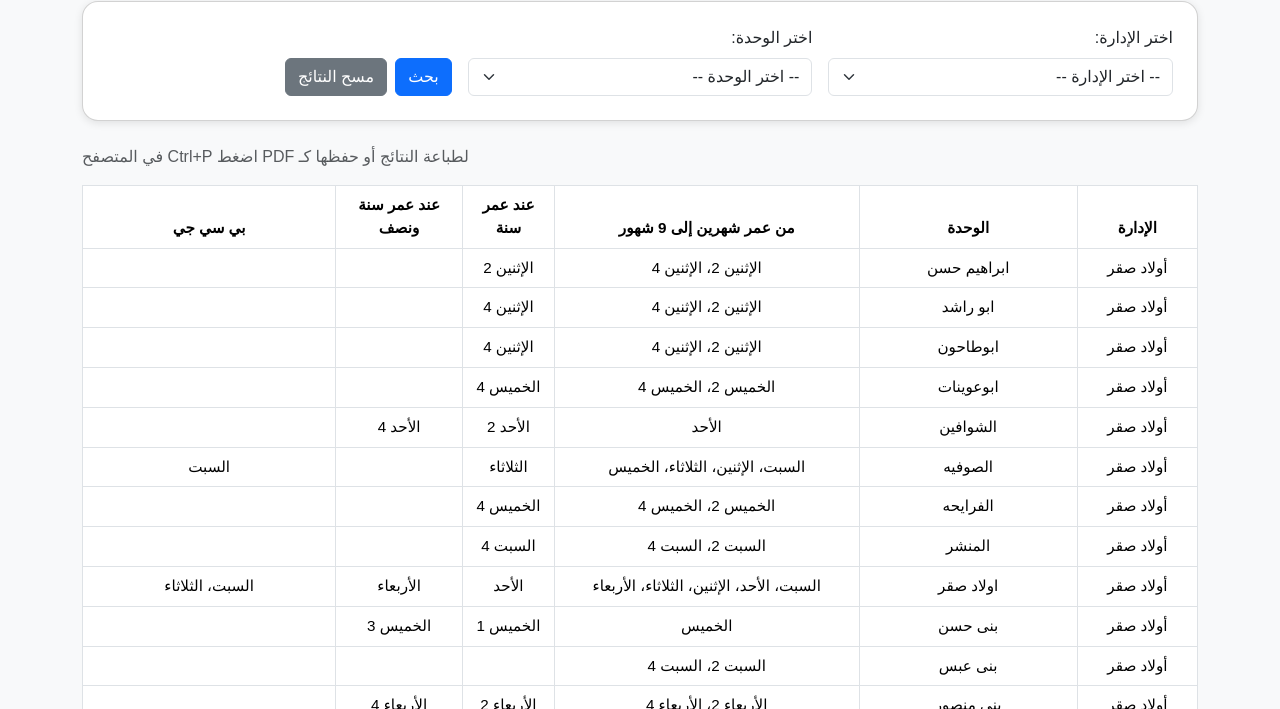
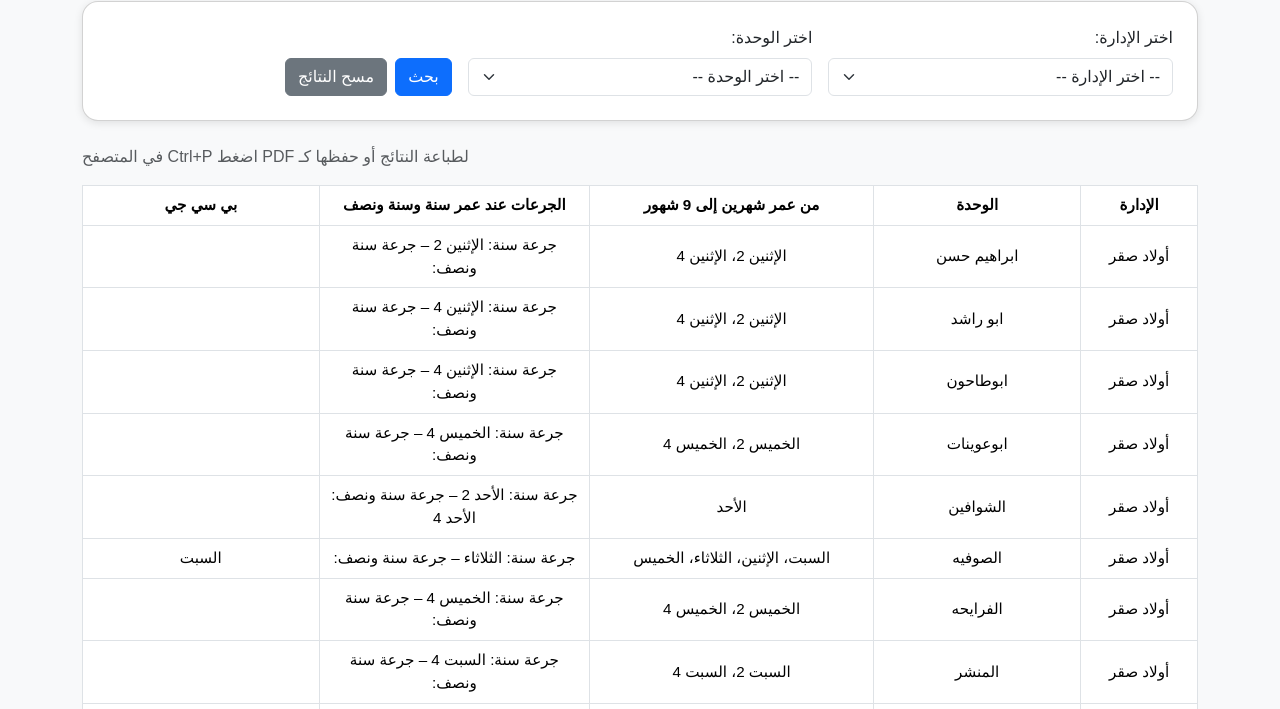
Before and after one commit to 10th-health/vaccines-sharqia, a plain HTML site: page index.html in a window 1280 px wide. Both pictures are taken after a click on the button "بحث". Shown: the part 91-800 px from the top of the page. Drawn offline with nearby package versions, Linux system fonts and the light colour scheme.

Commit message:
Update index.html

```diff
--- a/index.html
+++ b/index.html
@@ -4,7 +4,6 @@
   <meta charset="UTF-8">
   <meta name="viewport" content="width=device-width, initial-scale=1">
   <title>مواعيد التطعيمات - الشرقية</title>
-  <!-- Bootstrap -->
   <link href="https://cdn.jsdelivr.net/npm/bootstrap@5.3.2/dist/css/bootstrap.rtl.min.css" rel="stylesheet">
   <style>
     body {
@@ -65,8 +64,7 @@
           <th>الإدارة</th>
           <th>الوحدة</th>
           <th>من عمر شهرين إلى 9 شهور</th>
-          <th>عند عمر سنة</th>
-          <th>عند عمر سنة ونصف</th>
+          <th>الجرعات عند عمر سنة وسنة ونصف</th>
           <th>بي سي جي</th>
         </tr>
       </thead>
@@ -101,8 +99,8 @@ fetch('vaccine_schedule.csv')
         edara: r[0].trim(),
         wahda: r[1].trim(),
         firstToFourth: r[2].trim(),
-        fifth: fifthVal,
-        booster: boosterVal,
+        combined: (fifthVal || boosterVal) ?
+          `جرعة سنة: ${fifthVal} – جرعة سنة ونصف: ${boosterVal}` : '',
         bcg: r[4] ? r[4].trim() : ''
       };
     });
@@ -148,8 +146,7 @@ searchBtn.addEventListener('click', () => {
       <td>${d.edara}</td>
       <td>${d.wahda}</td>
       <td>${d.firstToFourth}</td>
-      <td>${d.fifth}</td>
-      <td>${d.booster}</td>
+      <td>${d.combined}</td>
       <td>${d.bcg}</td>
     </tr>`;
     tableBody.innerHTML += row;
```
